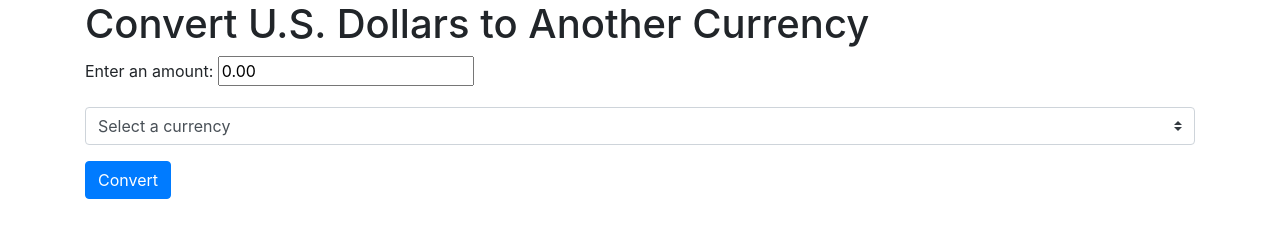
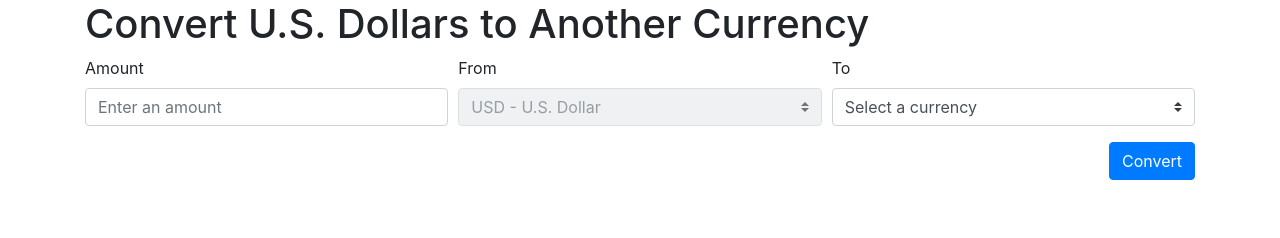
Before and after one commit to MicahOlson/currency-exchanger, a website built with webpack: page src/index.html in a window 1280 px wide. Built offline with nearby package versions, Linux system fonts and the light colour scheme.

Commit message:
Grid form elements in one row

```diff
--- a/src/css/styles.css
+++ b/src/css/styles.css
@@ -1,3 +1,3 @@
-.jumbotron {
-  display: none;
+#btn-convert {
+  float: right;
 }
--- a/src/index.html
+++ b/src/index.html
@@ -12,26 +12,38 @@
   <div class="container">
     <h1>Convert U.S. Dollars to Another Currency</h1>
     <form id="value-and-target">
-      <div class="form-group">
-        <label for="amount">Enter an amount:</label>
-        <input type="number" id="base-value" min="0.00" step="0.01" value="0.00">
+      <div class="form-row">
+        <div class="form-group col-md-4">
+          <label for="amount">Amount</label>
+          <input type="number" class="form-control" id="base-value" min="0.00" step="0.01"
+            placeholder="Enter an amount">
+        </div>
+        <div class="form-group col-md-4">
+          <label for="base-currency">From</label>
+          <select class="custom-select" id="base-currency" disabled>
+            <option value="USD">USD - U.S. Dollar</option>
+          </select>
+        </div>
+        <div class="form-group col-md-4">
+          <div class="form-group">
+            <label for="target-currency">To</label>
+            <select class="custom-select" id="target-currency">
+              <option>Select a currency</option>
+              <option value="GBP">GBP - British Pound</option>
+              <option value="JPY">JPY - Japanese Yen</option>
+              <option value="EUR">EUR - Euro</option>
+              <option value="INR">INR - Indian Rupee</option>
+              <option value="NOK">NOK - Norwegian Krone</option>
+            </select>
+          </div>
+          <div class="form-group">
+            <button type="submit" class="btn btn-primary" id="btn-convert">Convert</button>
+          </div>
+        </div>
       </div>
-
-      <div class="form-group">
-        <select class="custom-select" id="target-currency">
-          <option>Select a currency</option>
-          <option value="GBP">Pound Sterling</option>
-          <option value="JPY">Japanese Yen</option>
-          <option value="EUR">Euro</option>
-          <option value="INR">Indian Rupee</option>
-          <option value="NOK">Norwegian Krone</option>
-        </select>
-      </div>
-
-      <button type="submit" class="btn btn-primary">Convert</button>
     </form>
 
-    <div class="jumbotron" id="result">
+    <div id="result">
       <!-- to be added by main.js -->
     </div>
 
```
